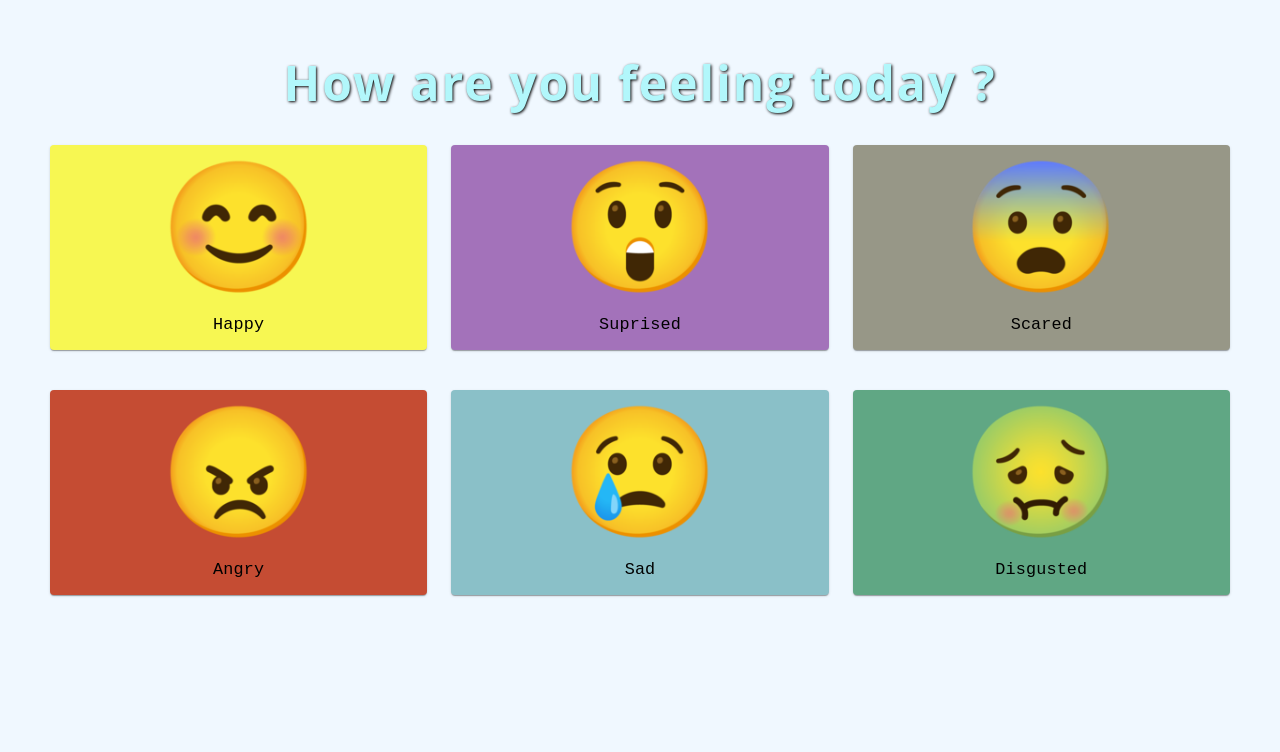
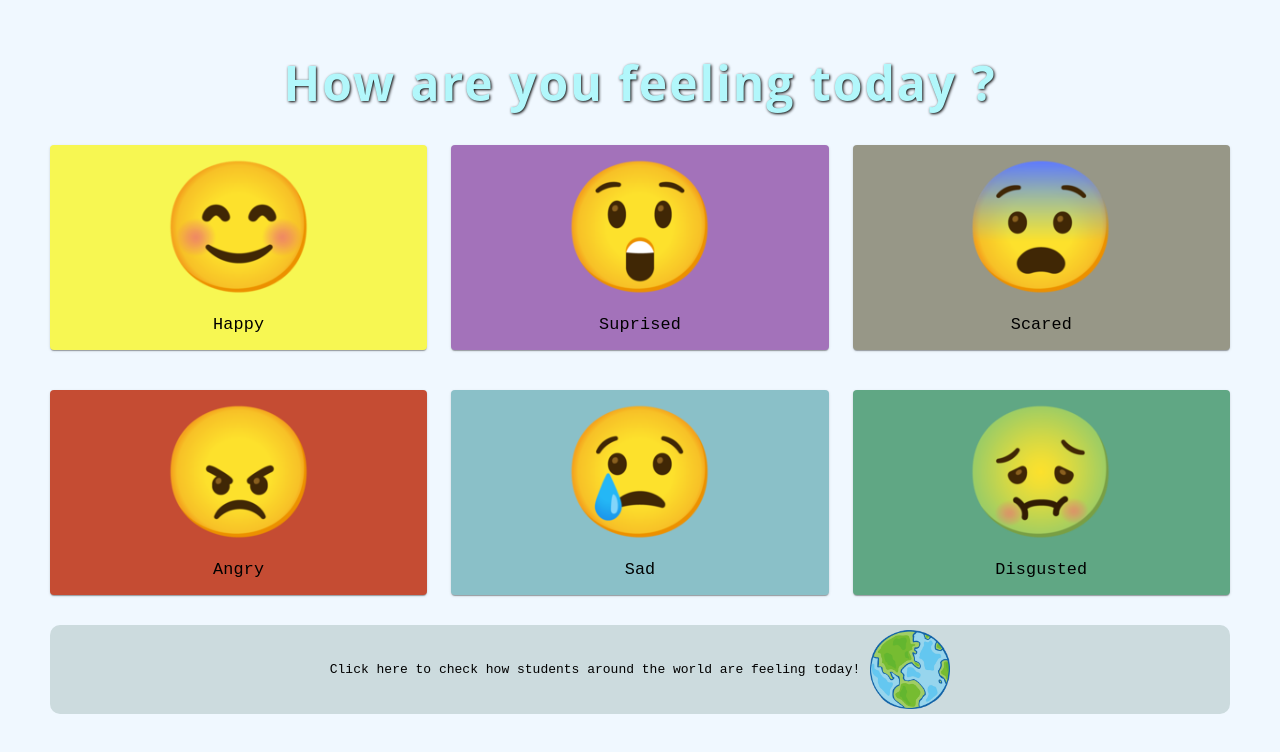
Before and after one commit to AliAlbabily/thesis-project-vite, a React (Vite) app: page / in a window 1280 px wide. Shown: the top 752 px of the page. Built offline with nearby package versions, Linux system fonts and the light colour scheme.

Commit message:
Added a footer in Frame1

```diff
--- a/src/css/frame1.css
+++ b/src/css/frame1.css
@@ -1,6 +1,7 @@
 
 #frame1-container {
     padding: 50px;
+    background-color: aliceblue;
 }
 
 .frame1-header {
@@ -38,3 +39,20 @@
 #disgusted {
     background-color: #60a784;
 }
+
+footer {
+    margin-top: 30px;
+    display: flex;
+    align-items: center;
+    justify-content: center;
+    cursor: pointer;
+    background-color: #ccdbde;
+    border-radius: 10px;
+    padding: 5px 0;
+}
+
+footer p {
+    font-family: monospace;
+    margin-right: 10px;
+    color: black;
+}
--- a/src/frame1.jsx
+++ b/src/frame1.jsx
@@ -13,6 +13,7 @@ import fearImage from './emojisFeelings/fearful-face.png';
 import happyImage from './emojisFeelings/happy-face.png';
 import sadImage from './emojisFeelings/sad-face.png';
 import suprisedImage from './emojisFeelings/surprised-face.png';
+import earthImage from './emojisFeelings/Earth-Transparent.png';
 
 const Item = styled(Paper)(({ theme }) => ({
     backgroundColor: theme.palette.mode === 'dark' ? '#1A2027' : '#fff',
@@ -28,6 +29,10 @@ function Frame1() {
     function handleSelectedEmoji(selectedEmojiName) {
         console.log(selectedEmojiName)
         navigate("../frame2", { state: { emojiName: selectedEmojiName } })
+    }
+
+    function switchToResultsFrame() {
+        navigate("/resultFrame")
     }
 
     return (
@@ -71,6 +76,10 @@ function Frame1() {
                     </Item>
                 </Grid>
             </Grid>
+            <footer onClick={() => switchToResultsFrame()} >
+                <p>Click here to check how students around the world are feeling today!</p>
+                <img src={earthImage} alt="image" style={{ maxWidth: '80px' }} />
+            </footer>
         </Box>
     );
 }
```
Also changed, not shown: src/emojisFeelings/Earth-Transparent.png (added).
